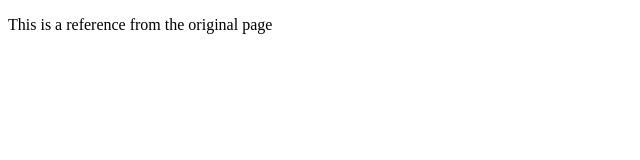
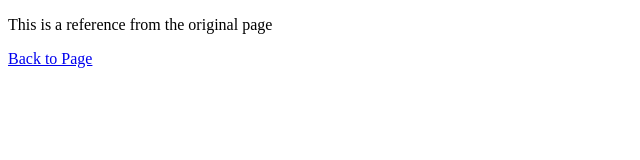
Before and after one commit to tate-r/tate-r.github.io, a plain HTML site: page display.html in a window 1280 px wide. Shown: the whole page, without its empty margins (0-640 px from the left). Drawn offline with Linux system fonts and the light colour scheme.

Commit message:
Update display.html

```diff
--- a/display.html
+++ b/display.html
@@ -5,5 +5,6 @@
 </head>
 <body>
 <p>This is a reference from the original page</p>
+<a href='http://tate-r.github.io'>Back to Page</a>
 </body>
 </html>
```
